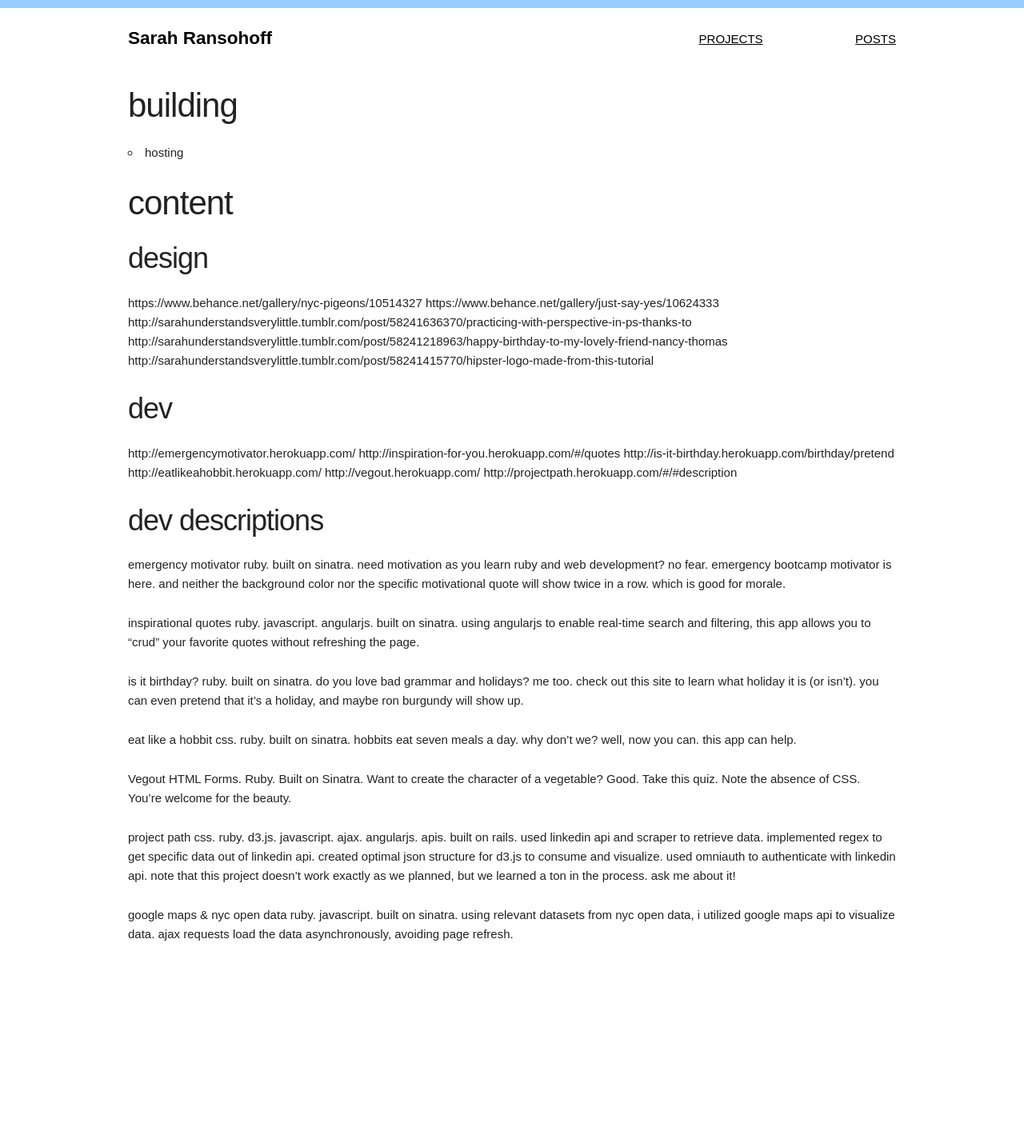
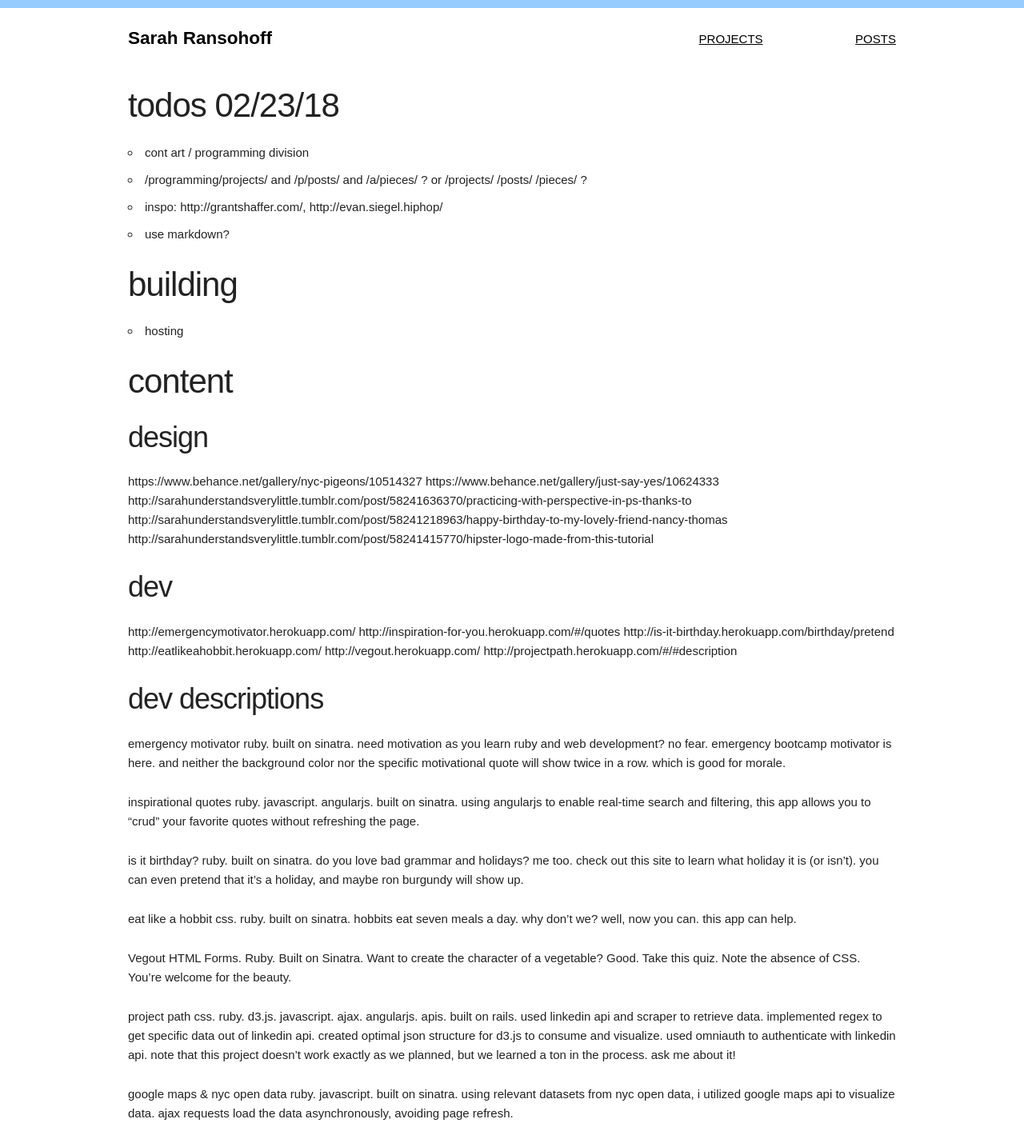
Before and after one commit to sranso/sranso.github.io, a Jekyll site: the page built from docs/todos.md, in a window 1280 px wide. Shown: the whole page at 80% size. Built offline with Jekyll 4.4.1, drawn with Linux system fonts in a browser that asks for light colours; nearby versions of some CDN libraries; our own code applies the rules of GitHub Pages for plain Markdown files; before the commit the page ends 1205 px from its top, so only the background shows below that.

Commit message:
add todos

```diff
--- a/docs/todos.md
+++ b/docs/todos.md
@@ -1,3 +1,9 @@
+## todos 02/23/18
+- cont art / programming division
+- /programming/projects/ and /p/posts/ and /a/pieces/ ? or /projects/ /posts/ /pieces/ ?
+- inspo: http://grantshaffer.com/, http://evan.siegel.hiphop/
+- use markdown?
+
 ## building
 - hosting
 
```
